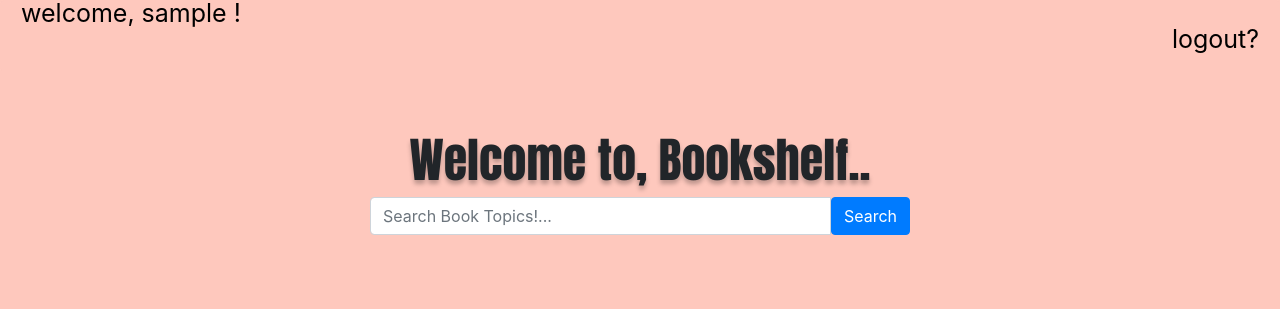
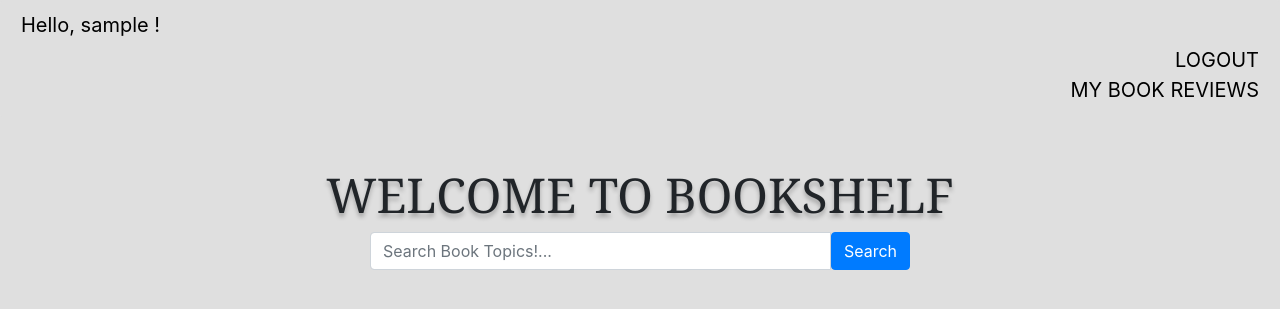
Before and after one commit to vxnessaperez/Final_Project, a Django app: page / in a window 1280 px wide. Shown: the top 309 px of the page. Run offline with Django 4.2, Linux system fonts and the light colour scheme; the visitor is signed in with stand-in values (Sample User, id 1); some libraries are stand-ins or nearby versions.

Commit message:
fixed review form page

```diff
--- a/bookshelf/admin.py
+++ b/bookshelf/admin.py
@@ -1,4 +1,5 @@
 from django.contrib import admin
-from .models import User
+from .models import User, Review
 
 admin.site.register(User)
+admin.site.register(Review)
--- a/bookshelf/models.py
+++ b/bookshelf/models.py
@@ -1,4 +1,3 @@
-from collections import UserDict
 from django.db import models
 from django.contrib.auth.models import AbstractUser
 
@@ -7,3 +6,11 @@ class User(AbstractUser):
 User.is_staff = False
 User.is_active = True
 User.is_superuser = False
+
+class Review(models.Model):
+    title = models.CharField(max_length=500, default='')
+    review = models.CharField(max_length=500, default='')
+    author = models.ForeignKey(User, on_delete=models.CASCADE, default=1)
+
+    def __str__(self):
+        return f"{self.title}"
--- a/bookshelf/views.py
+++ b/bookshelf/views.py
@@ -1,45 +1,21 @@
-
 from django.contrib import messages
-from django.shortcuts import render, redirect
+from django.shortcuts import get_object_or_404, render, redirect
 from django.contrib.auth.decorators import login_required
 from django.shortcuts import render, redirect
-from django.contrib.auth import login, authenticate
-
-from bookshelf.models import User
-from .forms import UserRegistrationForm
+from .models import Review
+from bookshelf import forms
+from .models import Review
+from bookshelf.models import Review
+# from django.contrib.auth import login, authenticate
+from bookshelf.forms import ReviewForm, UserRegistrationForm
 from bookshelf.forms import UserRegistrationForm
 
 @login_required
 def index(request):
     return render(request, 'bookshelf/home.html')
 
-
 def book_detail(request):
     return render(request, 'bookshelf/book.html')
-
-# def register(request):
-#     if request.method == 'POST':
-#         form = UserRegistrationForm(request.POST)
-#         if form.is_valid():
-#             form.save()
-#             # user = form.save()
-#             # user.refresh_from_db()
-#             # user.save()
-#             # username = form.cleaned_data.get('username')
-#             # raw_password = form.cleaned_data.get('password1')
-#             # user = authenticate(username=username, password=raw_password)
-#             # login(request, user)
-#             # return redirect('home')
-#             messages.success(request, f'Your account has been created. You can log in now!')
-#             return redirect('login')
-#     else:
-#         form = UserRegistrationForm()
-
-#     context = { 'form': form }
-#     return render(request, 'bookshelf/register.html', context)
-
-
-
 
 def register(request):
     if request.method == 'POST':
@@ -56,3 +32,18 @@ def register(request):
 
     context = {'form': form}
     return render(request, 'bookshelf/register.html', context)
+
+def detail(request, id):
+    post = get_object_or_404(Review, pk=id)
+    return render(request, "bookshelf/detail.html", {"post": post })
+
+@login_required()
+def new(request):
+    if request.method == "POST":
+        form = ReviewForm(request.POST)
+        if form.is_valid():
+            form.save()
+            return redirect("new")
+    else:
+        form = ReviewForm()
+    return render(request, "bookshelf/new.html", {"form": form })
--- a/core/urls.py
+++ b/core/urls.py
@@ -26,4 +26,5 @@ urlpatterns = [
     path('register/login', views.register, name='register'),
     path('accounts/login/', auth_views.LoginView.as_view(template_name='bookshelf/login.html'), name='login'),
     path('logout/', auth_views.LogoutView.as_view(template_name='bookshelf/logout.html'), name='logout'),
-]
+    path('new/', views.new, name='new'),
+    ]
--- a/static/css/style.css
+++ b/static/css/style.css
@@ -1,15 +1,15 @@
 body {
-    background-color: #fec8bd;
+    background-color: #dfdfdf;
     height: 100%;
 }
 
 .center {
     margin: auto;
-    margin-top: 60px;
+    margin-top: 40px;
 }
 
 #header {
-    font-family: Impact, Haettenschweiler, 'Arial Narrow Bold', sans-serif;
+    font-family:Georgia, 'Times New Roman', Times, serif;
     font-size: 3rem;
     text-shadow: 0px 4px 4px rgba(0, 0, 0, 0.25);
 
@@ -20,29 +20,28 @@ h2 {
 }
 
 .book-list {
-    margin-top: 25px;
+    margin-top: 20px;
     visibility: hidden;
 }
 
 .alert-success {
-    background-color: #fec8bd;
+    background-color: #dfdfdf;
     color: black;
     font-family: 'Inter';
     font-style: normal;
     font-weight: 400;
-    font-size: 25px;
+    font-size: 20px;
     text-align: right;
-    border-color: #fec8bd;
+    border-color: #dfdfdf;
 }
 
 h3 {
-    background-color: #fec8bd;
+    background-color: #dfdfdf;
     color: black;
     font-family: 'Inter';
     font-style: normal;
     font-weight: 400;
-    font-size: 25px;
-    line-height: 0px;
+    font-size: 20px;
     text-align: left;
 }
 
--- a/static/scripts/main.js
+++ b/static/scripts/main.js
@@ -1,4 +1,4 @@
-$(document).ready(function() {
+$(document).ready(function () {
   var item, tile, author, publisher, bookLink, bookImg;
   var outputList = document.getElementById("list-output");
   var bookUrl = "https://www.googleapis.com/books/v1/volumes?q=";
@@ -7,12 +7,12 @@ $(document).ready(function() {
   var searchData;
 
   //listener for search button
-    $("#search").click(function() {
+  $("#search").click(function () {
     outputList.innerHTML = ""; //empty html output
     document.body.style.backgroundImage = "url('')";
     searchData = $("#search-box").val();
     //handling empty search input field
-       if(searchData === "" || searchData === null) {
+    if (searchData === "" || searchData === null) {
       displayError();
     }
     else {
@@ -21,19 +21,19 @@ $(document).ready(function() {
       $.ajax({
         url: bookUrl + searchData,
         dataType: "json",
-            success: function(response) {
+        success: function (response) {
           console.log(response)
           if (response.totalItems === 0) {
             alert("no result!.. try again")
           }
           else {
-                $("#title").animate({'margin-top': '5px'}, 1000); //search box animation
+            $("#title").animate({ 'margin-top': '5px' }, 1000); //search box animation
             $(".book-list").css("visibility", "visible");
             displayResults(response);
           }
         },
         error: function () {
-              alert("Something went wrong.. <br>"+"Try again!");
+          alert("Something went wrong.. <br>" + "Try again!");
         }
       });
     }
@@ -45,22 +45,22 @@ $(document).ready(function() {
   * @param response
   */
   function displayResults(response) {
-        for (var i = 0; i < response.items.length; i+=2) {
+    for (var i = 0; i < response.items.length; i += 2) {
       item = response.items[i];
       title1 = item.volumeInfo.title;
       author1 = item.volumeInfo.authors;
       publisher1 = item.volumeInfo.publisher;
       bookLink1 = item.volumeInfo.previewLink;
       bookIsbn = item.volumeInfo.industryIdentifiers[1].identifier
-          bookImg1 = (item.volumeInfo.imageLinks) ? item.volumeInfo.imageLinks.thumbnail : placeHldr ;
+      bookImg1 = (item.volumeInfo.imageLinks) ? item.volumeInfo.imageLinks.thumbnail : placeHldr;
 
-          item2 = response.items[i+1];
+      item2 = response.items[i + 1];
       title2 = item2.volumeInfo.title;
       author2 = item2.volumeInfo.authors;
       publisher2 = item2.volumeInfo.publisher;
       bookLink2 = item2.volumeInfo.previewLink;
       bookIsbn2 = item2.volumeInfo.industryIdentifiers[1].identifier
-          bookImg2 = (item2.volumeInfo.imageLinks) ? item2.volumeInfo.imageLinks.thumbnail : placeHldr ;
+      bookImg2 = (item2.volumeInfo.imageLinks) ? item2.volumeInfo.imageLinks.thumbnail : placeHldr;
 
       // in production code, item.text should have the HTML entities escaped.
       outputList.innerHTML += '<div class="row mt-4">' +
@@ -79,14 +79,14 @@ $(document).ready(function() {
   */
   function formatOutput(bookImg, title, author, publisher, bookLink, bookIsbn) {
     // console.log(title + ""+ author +" "+ publisher +" "+ bookLink+" "+ bookImg)
-       var viewUrl = 'book.html?isbn='+bookIsbn; //constructing link for bookviewer
+    var viewUrl = 'book.html?isbn=' + bookIsbn; //constructing link for bookviewer
     var htmlCard = `<div class="col-lg-6">
          <div class="card" style="">
            <div class="row no-gutters">
              <div class="col-md-4">
                <img src="${bookImg}" class="card-img" alt="...">
              </div>
-             <div class="col-md-8">
+             <div class="col-md-8.5">
                <div class="card-body">
                  <h5 class="card-title">${title}</h5>
                  <p class="card-text">Author: ${author}</p>
--- a/templates/bookshelf/book.html
+++ b/templates/bookshelf/book.html
@@ -3,6 +3,9 @@
 
 <head>
     <meta http-equiv="content-type" content="text/html; charset=utf-8" />
+    <meta charset="UTF-8" name="viewport" content="width=device-width, initial-scale=1" />
+    <link rel="stylesheet" type="text/css" href="css/bootstrap.css" />
+    <link rel="stylesheet" type="text/css" href="fontawesome/css/all.css" />
     <title>Google Books Embedded Viewer API Example</title>
     <script type="text/javascript" src="https://www.google.com/books/jsapi.js"></script>
     <script type="text/javascript">
@@ -18,6 +21,7 @@
             viewer.load('ISBN:' + bookIsbn);
         }
         google.books.setOnLoadCallback(initialize);
+
     </script>
 </head>
 
--- a/templates/bookshelf/home.html
+++ b/templates/bookshelf/home.html
@@ -10,8 +10,9 @@
 <body>
     {% if user.is_authenticated %}
     <div class="alert alert-success" role="alert">
-        <h3>welcome, {{ user.username }} !</h3>
-        <a href="{% url 'logout' %}">logout?</a>
+        <h3>Hello, {{ user.username }} !</h3>
+        <a href="{% url 'logout' %}">LOGOUT</a> <br>
+        <a href="{% url 'new' %}">MY BOOK REVIEWS</a>
     </div>
     {% else %}
     <div class="alert alert-success" role="alert">
@@ -22,7 +23,7 @@
     {% endif %}
     <div class="container">
         <div id="title" class="center">
-            <h1 id="header" class="text-center mt-5">Welcome to, Bookshelf..</h1>
+            <h1 id="header" class="text-center mt-5">WELCOME TO BOOKSHELF</h1>
             <div class="row">
                 <div id="input" class="input-group mx-auto col-lg-6 col-md-8 col-sm-12">
                     <input id="search-box" type="text" class="form-control" placeholder="Search Book Topics!...">
@@ -31,7 +32,6 @@
             </div>
         </div>
         <div class="book-list">
-            <h2 class="text-center">search results</h2>
             <div id="list-output" class="">
                 <div class="row">
                     <!-- card  -->
@@ -44,11 +44,9 @@
 
     <link rel="stylesheet" href="https://stackpath.bootstrapcdn.com/bootstrap/4.1.3/css/bootstrap.min.css"
         integrity="sha384-MCw98/SFnGE8fJT3GXwEOngsV7Zt27NXFoaoApmYm81iuXoPkFOJwJ8ERdknLPMO" crossorigin="anonymous">
-    <!-- <script src="https://code.jquery.com/jquery-3.3.1.slim.min.js" integrity="sha384-q8i/X+965DzO0rT7abK41JStQIAqVgRVzpbzo5smXKp4YfRvH+8abtTE1Pi6jizo" crossorigin="anonymous"></script> -->
     <script src="https://cdnjs.cloudflare.com/ajax/libs/popper.js/1.14.3/umd/popper.min.js"
         integrity="sha384-ZMP7rVo3mIykV+2+9J3UJ46jBk0WLaUAdn689aCwoqbBJiSnjAK/l8WvCWPIPm49"
         crossorigin="anonymous"></script>
-    <!-- <script src="https://stackpath.bootstrapcdn.com/bootstrap/4.1.3/js/bootstrap.min.js" integrity="sha384-ChfqqxuZUCnJSK3+MXmPNIyE6ZbWh2IMqE241rYiqJxyMiZ6OW/JmZQ5stwEULTy" crossorigin="anonymous"></script> -->
     <script src="https://code.jquery.com/jquery-3.1.0.js"></script>
     <link rel="stylesheet" href="static/css/style.css">
     <script src="static/scripts/main.js"></script>
--- a/templates/bookshelf/login.html
+++ b/templates/bookshelf/login.html
@@ -1,4 +1,4 @@
-<h3>login</h3>
+<h1>login</h1>
 
 <form action="" method="POST">
     {% csrf_token %}
@@ -9,3 +9,7 @@
 </form>
 
 <p>Don't have an account? <a href="{% url 'register' %}">register here</a></p>
+
+<style>
+    body {background-color: #dfdfdf; text-align: center;}
+</style>
```
Also changed, not shown: bookshelf/forms.py (+10 -1 lines), templates/bookshelf/logout.html (+5 -3 lines), templates/bookshelf/new.html (added, +37 -0 lines), templates/bookshelf/register.html (+6 -2 lines), bookshelf/migrations/0002_book_review.py (added), bookshelf/migrations/0003_remove_review_book_remove_review_comment_and_more.py (added), bookshelf/migrations/0004_remove_review_body_review_review_alter_review_title.py (added). Lines whose indentation alone changed are shown as unchanged.
